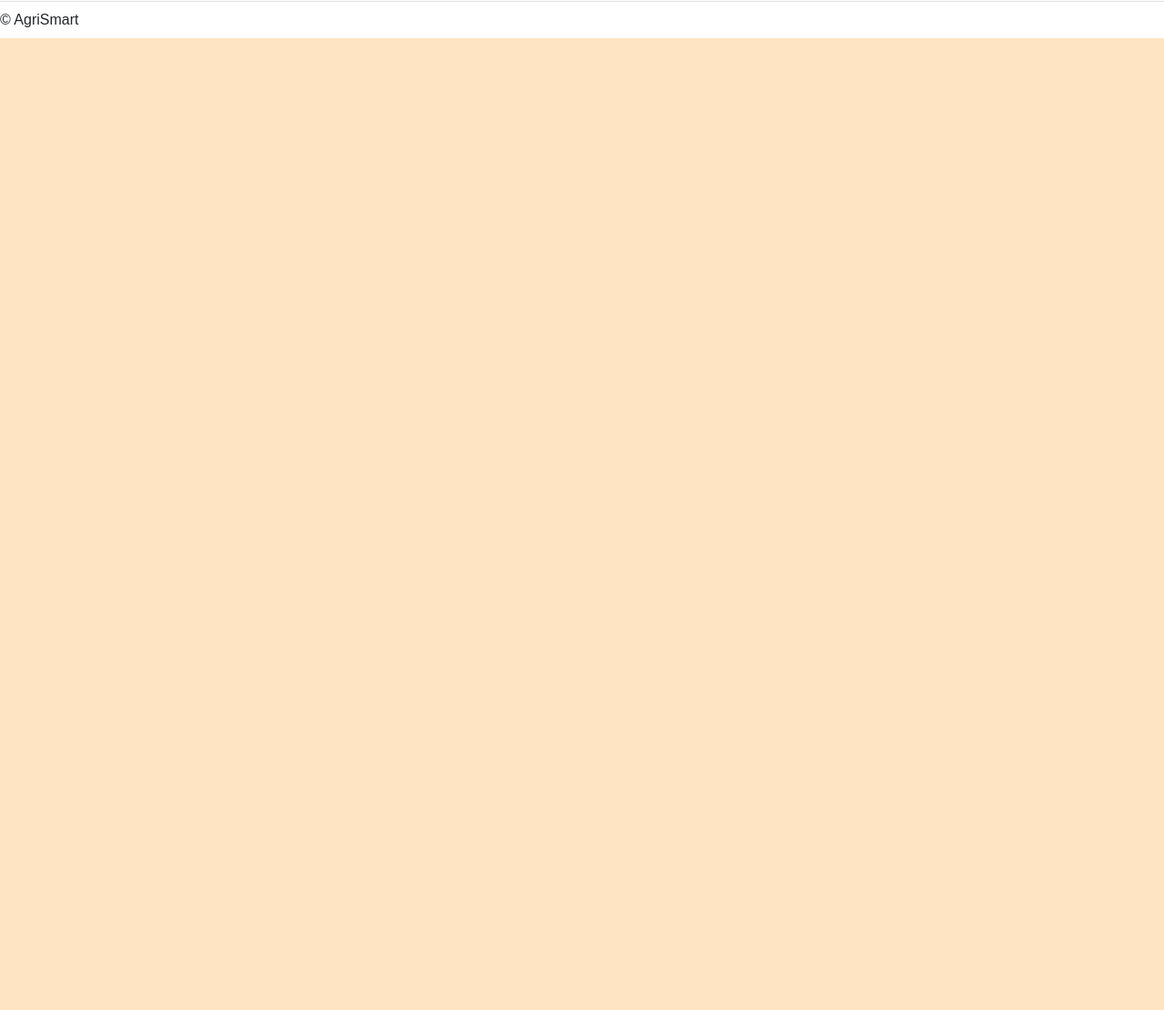
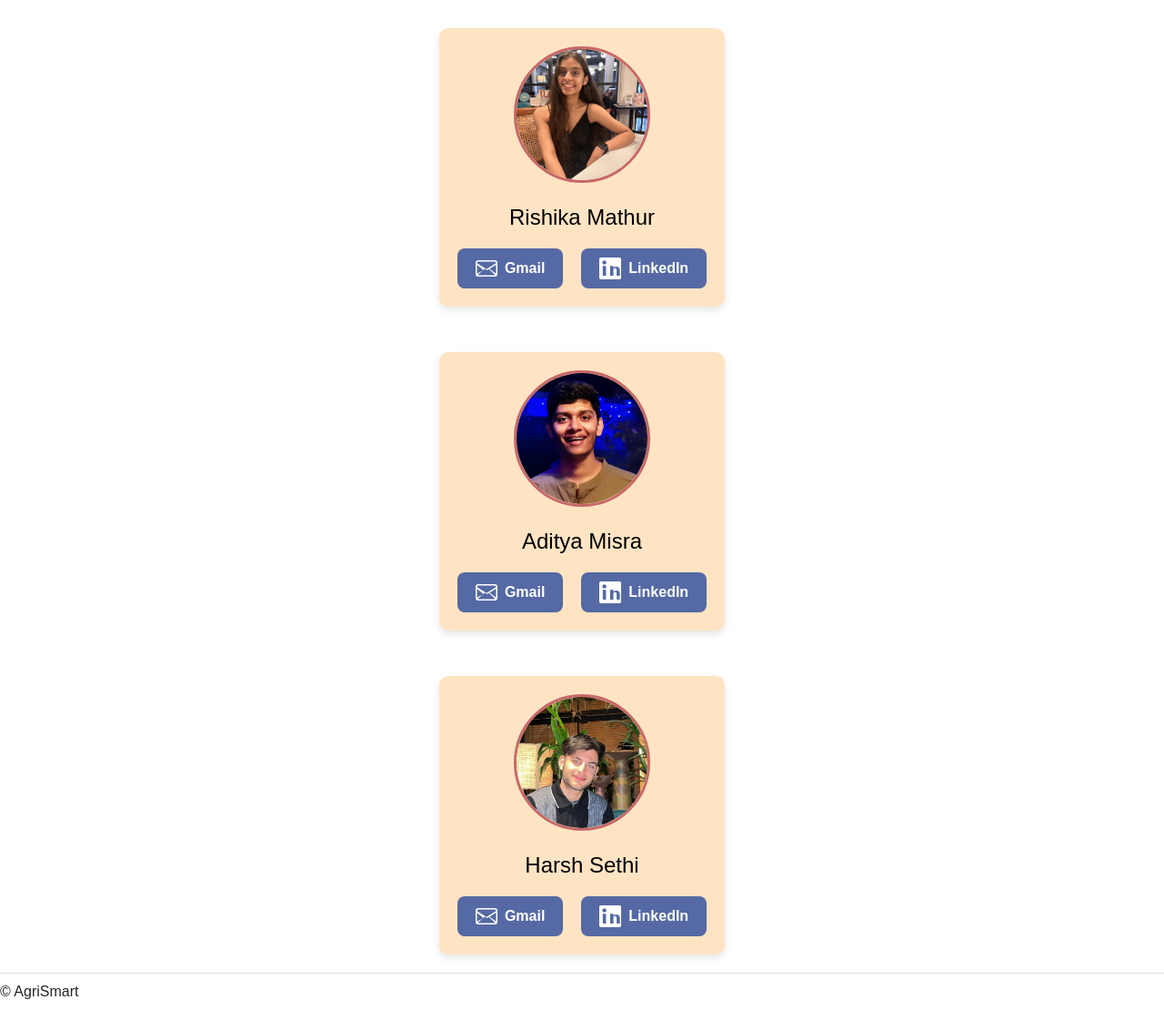
Before and after one commit to Thecouchking/AgriSmart-Crop-Recommendation-System, a Flask app: page /contact in a window 1280 px wide. Shown: the part 829-1939 px from the top of the page at 91% size. Before the commit the page ends 871 px from the top, so only its background shows below. Run offline with Flask 3, Linux system fonts and the light colour scheme; parts of the project's set-up code (start-up, migrations or seed data) failed here and were passed over.

Commit message:
edited contact

```diff
--- a/static/contact-styles.css
+++ b/static/contact-styles.css
@@ -66,10 +66,11 @@
   justify-content: center;
   margin: 0;
   padding: 0;
+  display: grid;
 }
 
 .team-container{
-  display: flex;
+  display: grid;
   gap: 50px;
   justify-content: center;
   flex: 1;
--- a/templates/contact.html
+++ b/templates/contact.html
@@ -99,6 +99,25 @@
         </button>
       </div>
     </div>
+    <div class="contact-container">
+      <img src="{{ url_for('static',filename='harsh.jpeg') }}" alt="Your Profile" class="profile-picture">
+      <p class="name">Harsh Sethi</p>
+      <div class="buttons-container">
+        <button class="contact-button" onclick="location.href='mailto:hsethi_be22@thapar.edu';">
+          <svg xmlns="http://www.w3.org/2000/svg" width="24" height="24" fill="currentColor" viewBox="0 0 16 16">
+            <path d="M0 4a2 2 0 0 1 2-2h12a2 2 0 0 1 2 2v8a2 2 0 0 1-2 2H2a2 2 0 0 1-2-2V4zm2-1a1 1 0 0 0-1 1v.217l7 4.2 7-4.2V4a1 1 0 0 0-1-1H2zm13 2.383l-4.8 2.883L15 11.783V5.383zM1 5.383v6.4l4.8-2.517L1 5.383zm5.34 3.191L1.92 12.566A1 1 0 0 0 2 13h12a1 1 0 0 0 .08-.434L9.66 8.574l-1.3.778-1.32-.778z"/>
+          </svg>
+          Gmail
+        </button>
+        <button onclick="location.href='#';" class="contact-button" >
+          <svg xmlns="http://www.w3.org/2000/svg" width="24" height="24" fill="currentColor" viewBox="0 0 16 16">
+            <path d="M0 1.146C0 .513.526 0 1.175 0h13.65C15.474 0 16 .513 16 1.146v13.708c0 .633-.526 1.146-1.175 1.146H1.175C.526 16 0 15.487 0 14.854V1.146zm4.943 12.248V6.169H2.542v7.225h2.401zM3.743 5.231c.837 0 1.515-.679 1.515-1.516 0-.837-.678-1.516-1.515-1.516C2.905 2.199 2.227 2.878 2.227 3.715c0 .837.678 1.516 1.515 1.516zm4.211 8.163h2.4v-3.562c0-.848.018-1.94 1.183-1.94 1.183 0 1.184 1.1 1.184 1.995v3.507h2.4V9.653c0-2.083-1.11-3.053-2.591-3.053-1.2 0-1.785.656-2.092 1.115h-.031V6.169H7.954c.03.67 0 7.225 0 7.225z"/>
+          </svg>
+          LinkedIn
+        </button>
+      </div>
+    </div>
+
   </div>
 
 <footer class="d-flex flex-wrap justify-content-between align-items-center py-2 border-top"
```
Also changed, not shown: app.py (line endings or trailing spaces), static/harsh.jpeg (added).
